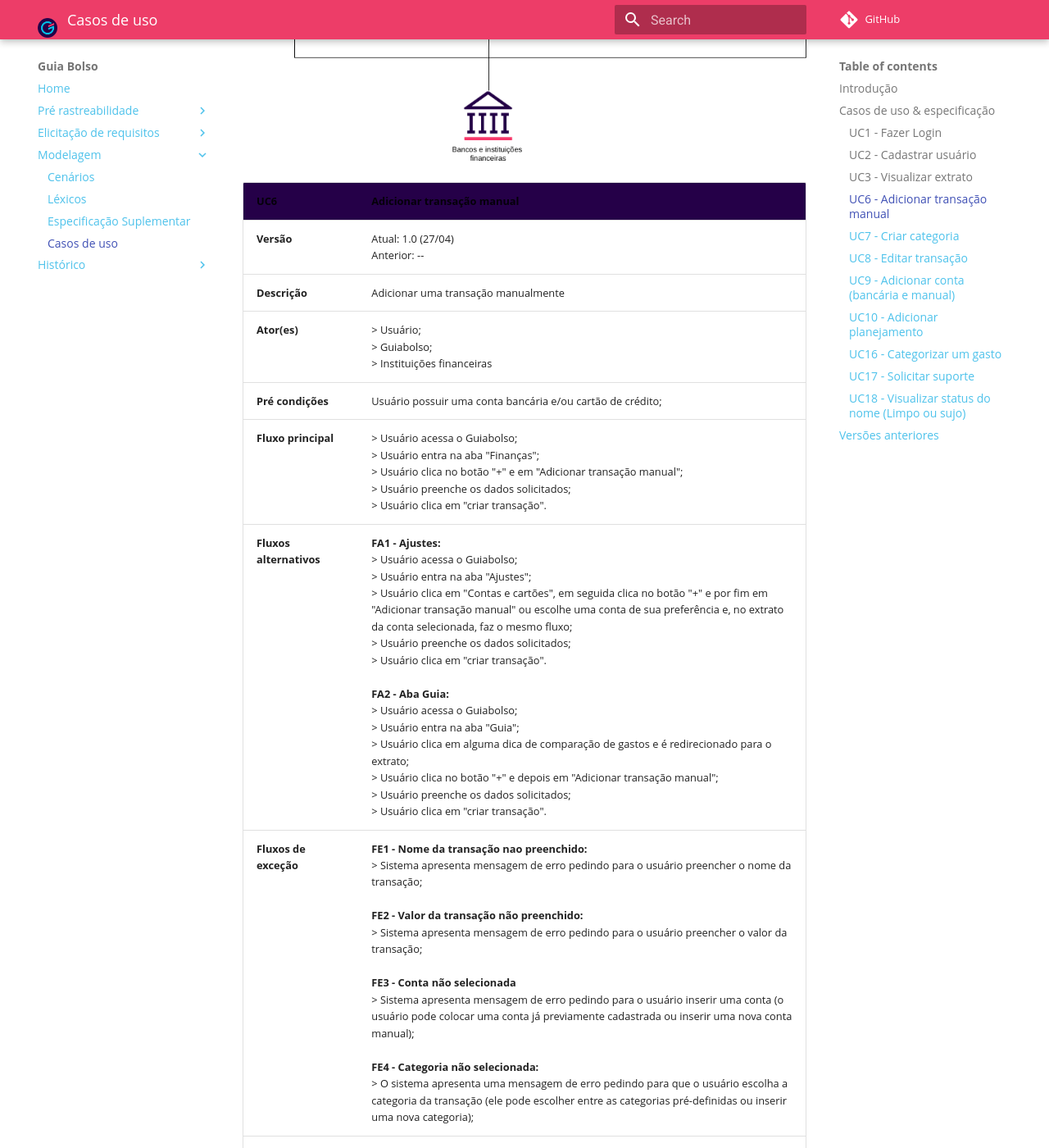
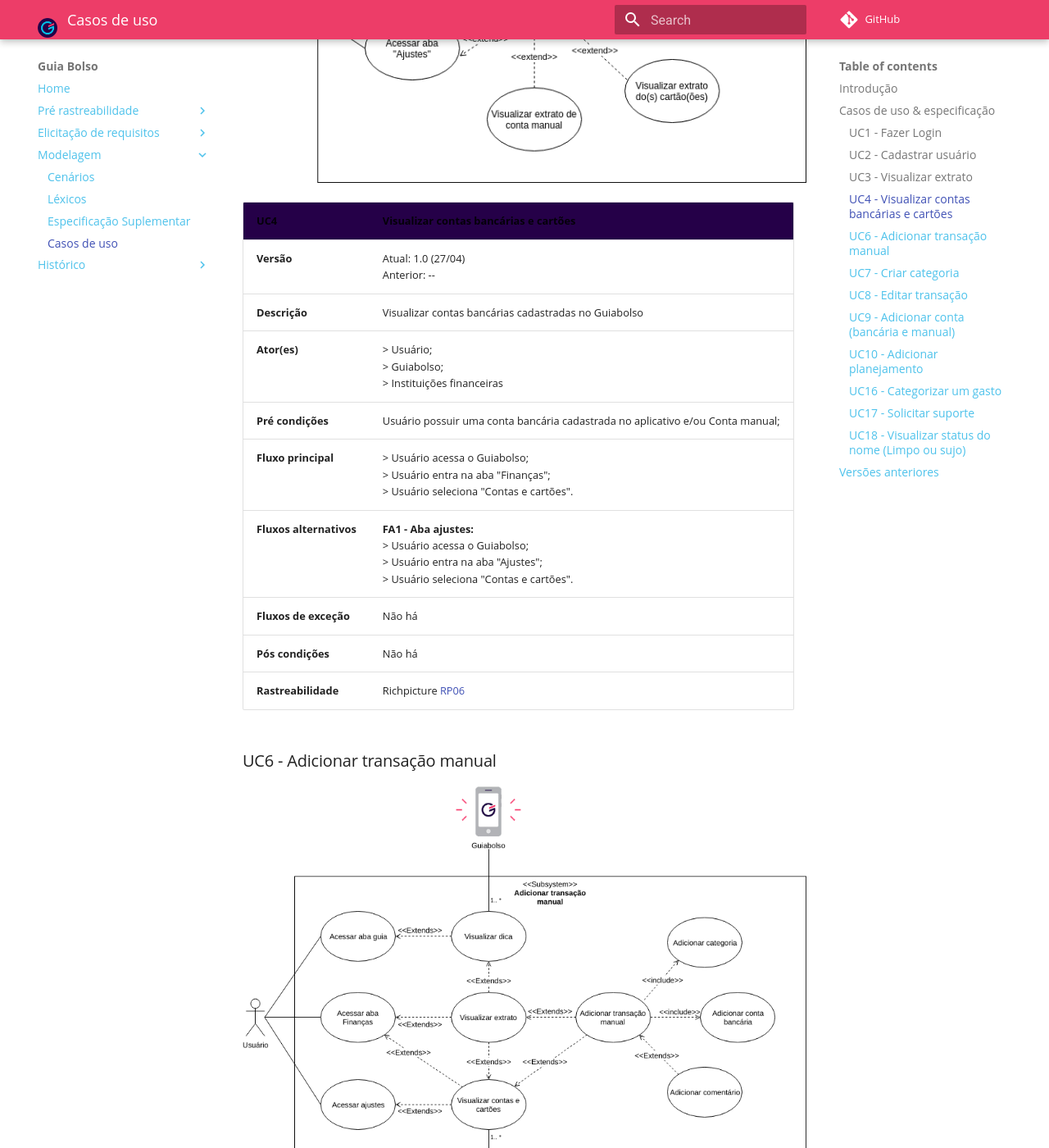
Before and after one commit to fga-disciplinas/2019.1-Guia-Bolso, an MkDocs documentation site: the page built from docs/modelagem/casos_de_uso.md, in a window 1280 px wide and 1400 px high, scrolled down 5274 px. Shown: the whole window at 82% size. Built offline with MkDocs 1.6.1 and Material for MkDocs 9.7.7, drawn with Linux system fonts in a browser that asks for light colours; comment, search, counter and statistics services are not loaded; old or Windows-style settings are respelled for this version of MkDocs; some of the changed text lies outside the part shown.

Commit message:
Adicionado caso de uso UC4

```diff
--- a/docs/modelagem/casos_de_uso.md
+++ b/docs/modelagem/casos_de_uso.md
@@ -51,6 +51,22 @@
 | **Fluxos de exceção** | Nenhum |
 | **Pós condições** | Não há |
 | **Rastreabilidade** | Cenário [C12](../cenarios/#c12-ir-para-extrato) & Richpicture [RP02](../../pre-rastreabilidade/richpicture/#rp02-usabilidade) |
+
+### UC4 - Visualizar contas bancárias e cartões
+
+[ ![UC4](./../img/casos_de_uso/UC4.png)](./../img/casos_de_uso/UC4.png)
+
+| **UC4** | **Visualizar contas bancárias e cartões**|
+|--|--|
+| **Versão**| Atual: 1.0 (27/04) <br> Anterior: --|
+| **Descrição** | Visualizar contas bancárias cadastradas no Guiabolso |
+|**Ator(es)** | > Usuário; <br> > Guiabolso; <br> > Instituições financeiras |
+| **Pré condições** | Usuário possuir uma conta bancária cadastrada no aplicativo e/ou Conta manual; |
+| **Fluxo principal** | > Usuário acessa o Guiabolso; <br> > Usuário entra na aba "Finanças"; <br> > Usuário seleciona "Contas e cartões".|
+| **Fluxos alternativos** | **FA1 - Aba ajustes:** <br> > Usuário acessa o Guiabolso; <br> > Usuário entra na aba "Ajustes"; <br> > Usuário seleciona "Contas e cartões".|
+| **Fluxos de exceção** | Não há |
+| **Pós condições** | Não há |
+| **Rastreabilidade** | Richpicture [RP06](../../pre-rastreabilidade/richpicture/#rp06-financeiro-aba) |
 
 ### UC6 - Adicionar transação manual
 
```
Also changed, not shown: docs/img/casos_de_uso/UC4.png (added).
